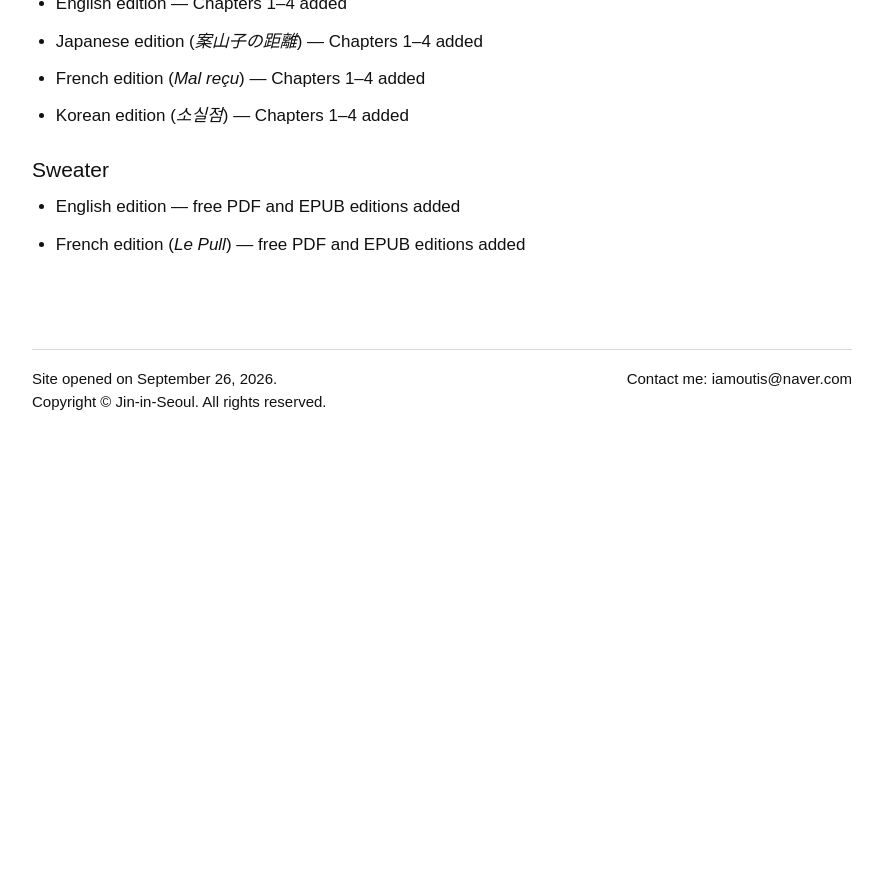
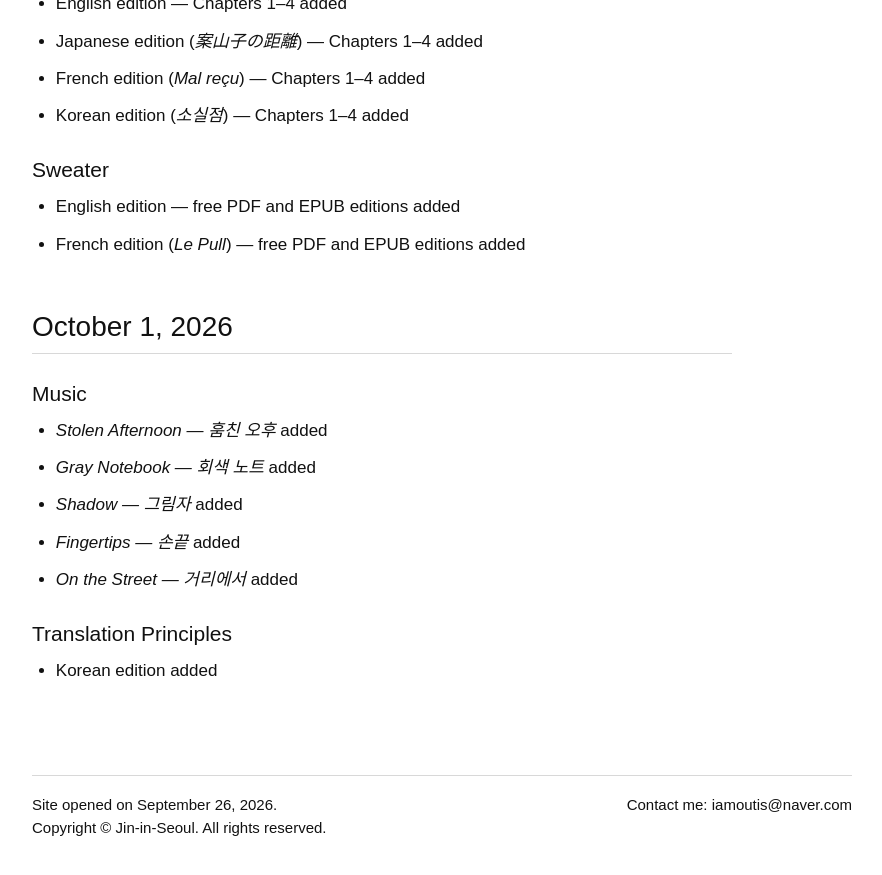
Before and after one commit to Jin-in-Seoul/Jin-in-Seoul, a Jekyll site: the page built from publication-log/index.html, in a window 1280 px wide and 900 px high, scrolled down 1827 px. Shown: the top 875 px of the window, without its empty margins (198-1080 px from the left). Built offline with Jekyll 4.4.1, drawn with Linux system fonts in a browser that asks for light colours; before the commit the page ends 2301 px from its top, so only the background shows below that.

Commit message:
Add files via upload

```diff
--- a/publication-log/index.html
+++ b/publication-log/index.html
@@ -107,6 +107,24 @@
           <li>French edition (<em>Le Pull</em>) — free PDF and EPUB editions added</li>
         </ul>
       </section>
+
+      <section>
+        <h2>October 1, 2026</h2>
+
+        <h3>Music</h3>
+        <ul>
+          <li><em>Stolen Afternoon — 훔친 오후</em> added</li>
+          <li><em>Gray Notebook — 회색 노트</em> added</li>
+          <li><em>Shadow — 그림자</em> added</li>
+          <li><em>Fingertips — 손끝</em> added</li>
+          <li><em>On the Street — 거리에서</em> added</li>
+        </ul>
+
+        <h3>Translation Principles</h3>
+        <ul>
+          <li>Korean edition added</li>
+        </ul>
+      </section>
     </div>
 
     {% include footer.html %}
```
